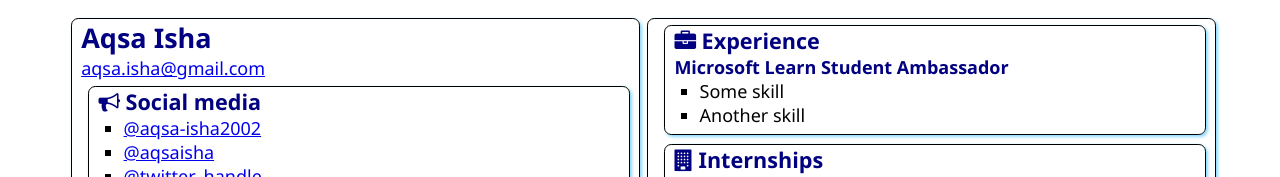
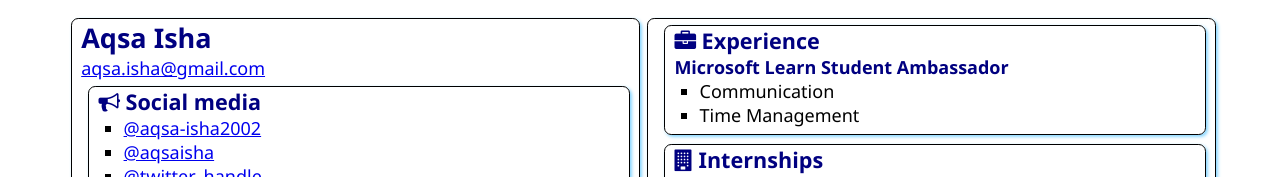
Before and after one commit to aqsa-isha/SATechnicalOnboarding, a plain HTML site: page src/index.html in a window 1280 px wide. Shown: the top 177 px of the page. Drawn offline with Linux system fonts and the light colour scheme.

Commit message:
Update index.html

```diff
--- a/src/index.html
+++ b/src/index.html
@@ -63,8 +63,8 @@
                 </h2>
                 <h3>Microsoft Learn Student Ambassador</h3>
                 <ul>
-                    <li>Some skill</li>
-                    <li>Another skill</li>
+                    <li>Communication</li>
+                    <li>Time Management</li>
                 </ul>
             </section>
             <section class="box">
```
